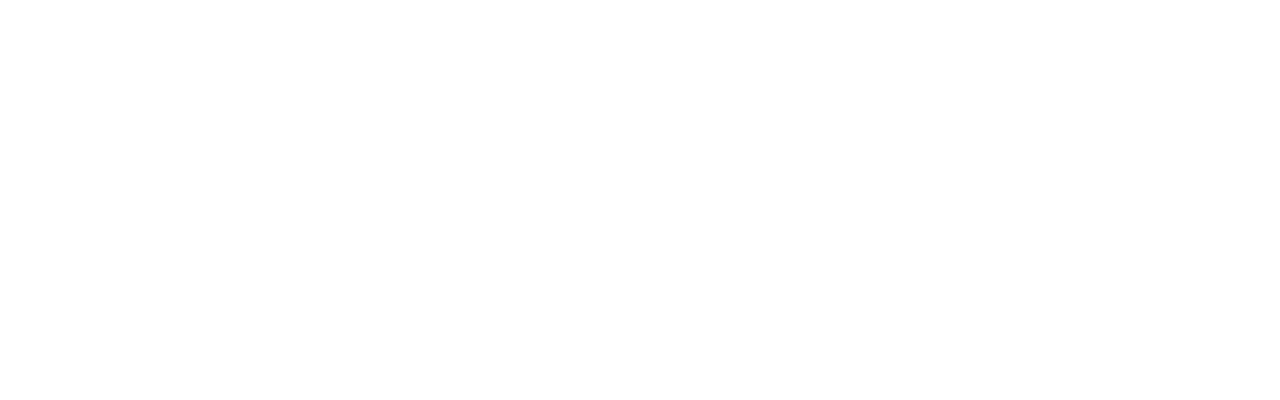
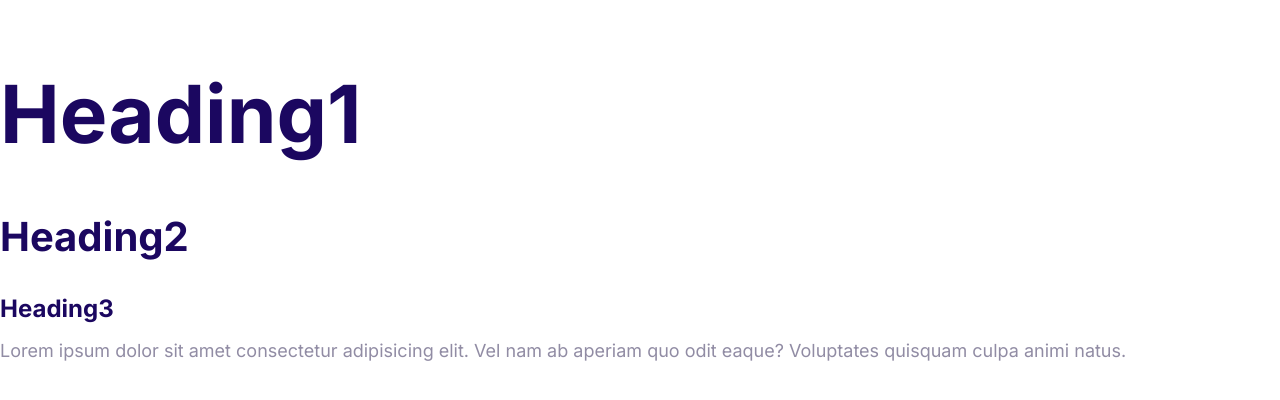
Before and after one commit to Arslan406/Moshifyy, a plain HTML site: page index.html in a window 1280 px wide. Drawn offline with Linux system fonts and the light colour scheme.

Commit message:
define the styles  for the fonts.

```diff
--- a/css/styles.css
+++ b/css/styles.css
@@ -1,3 +1,7 @@
+html {
+  font-size: 62.5%;
+}
+
 :root {
   --color-primary: #2584ff;
   --color-secondary: #00d9ff;
@@ -5,3 +9,51 @@
   --color-heading: #1b0760;
   --color-body: #918ca4;
 }
+
+body {
+  font-family: Inter, Arial, Helvetica, sans-serif;
+  font-size: 2.4rem;
+  line-height: 1.5;
+  color: var(--color-body);
+}
+
+h1,
+h2,
+h3 {
+  color: var(--color-heading);
+  margin-bottom: 1rem;
+}
+
+h1 {
+  font-size: 7rem;
+}
+
+h2 {
+  font-size: 4rem;
+}
+
+h3 {
+  font-size: 3rem;
+}
+
+p {
+  margin-top: 0;
+}
+
+@media screen and (min-width: 1024px) {
+  body {
+    font-size: 1.8rem;
+  }
+
+  h1 {
+    font-size: 8rem;
+  }
+
+  h2 {
+    font-size: 4rem;
+  }
+
+  h3 {
+    font-size: 2.4rem;
+  }
+}
--- a/index.html
+++ b/index.html
@@ -6,6 +6,20 @@
     <title>Document</title>
     <link rel="stylesheet" href="css/normalize.css" />
     <link rel="stylesheet" href="css/styles.css" />
+    <link rel="preconnect" href="https://fonts.googleapis.com" />
+    <link rel="preconnect" href="https://fonts.gstatic.com" crossorigin />
+    <link
+      href="https://fonts.googleapis.com/css2?family=Inter:ital,opsz,wght@0,14..32,100..900;1,14..32,100..900&display=swap"
+      rel="stylesheet"
+    />
   </head>
-  <body></body>
+  <body>
+    <h1>Heading1</h1>
+    <h2>Heading2</h2>
+    <h3>Heading3</h3>
+    <p>
+      Lorem ipsum dolor sit amet consectetur adipisicing elit. Vel nam ab
+      aperiam quo odit eaque? Voluptates quisquam culpa animi natus.
+    </p>
+  </body>
 </html>
```
